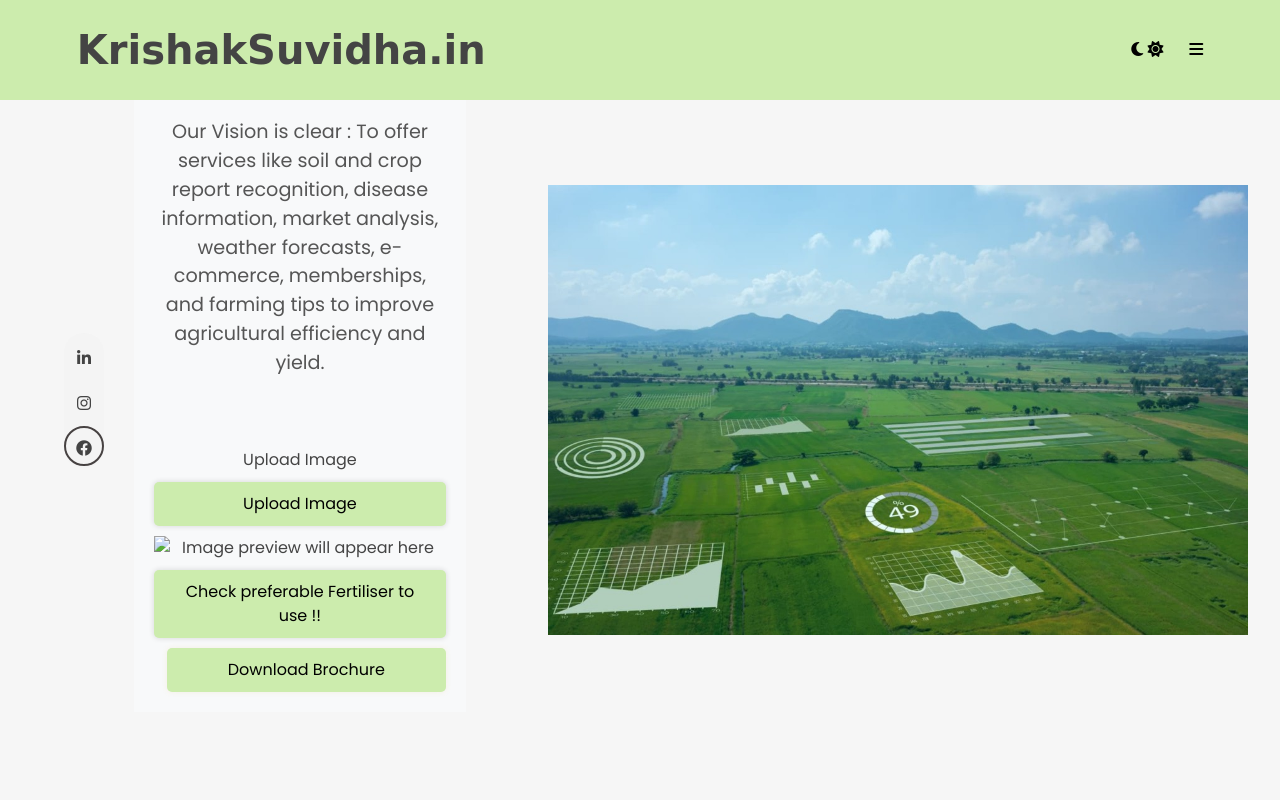
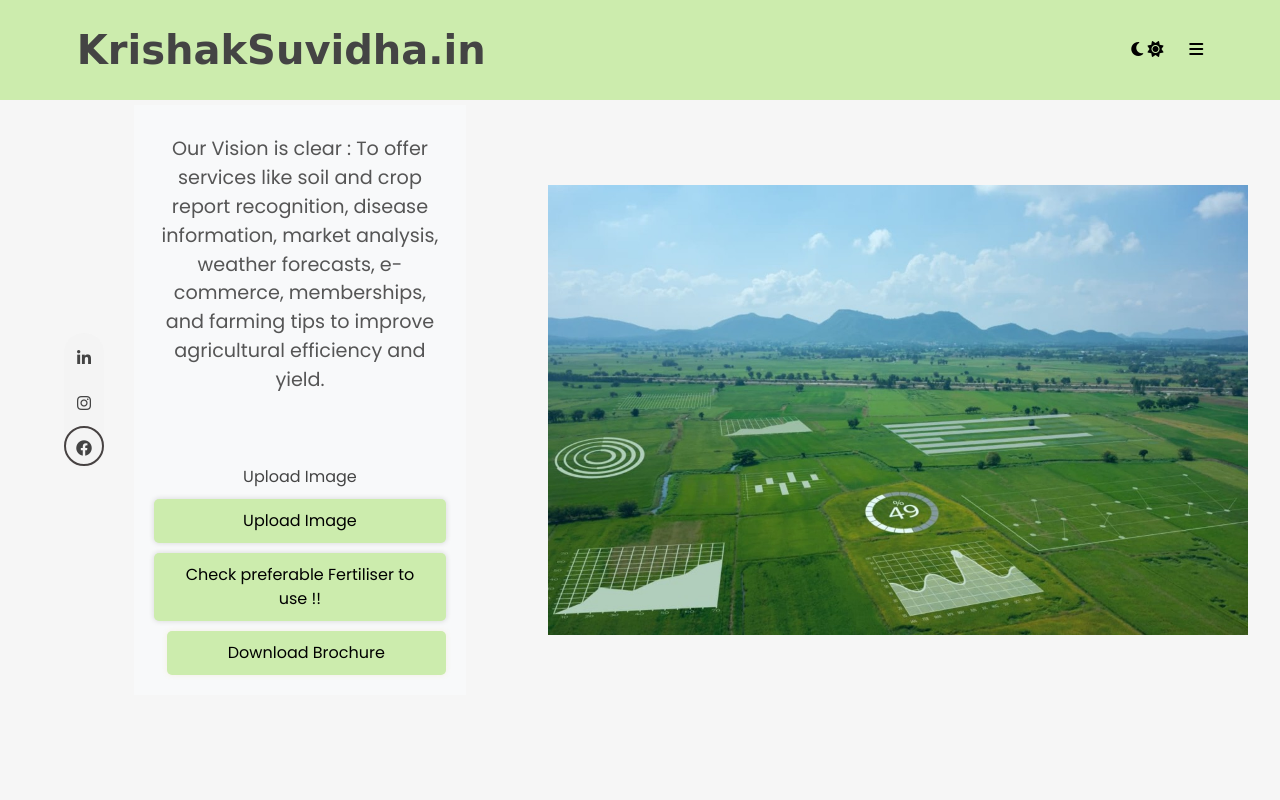
Before and after one commit to Satyam30raj/E-comm, a Flask app: page / in a window 1280 px wide. Shown: the top 800 px of the page. Run offline with Flask 3, Linux system fonts and the light colour scheme; some libraries are stand-ins or nearby versions; some web fonts are replaced.

Commit message:
home.html

```diff
--- a/templates/home.html
+++ b/templates/home.html
@@ -224,8 +224,6 @@
                         <div class="hero_btn">
                             <h2>Upload Image</h2>
 <a href="#" class="btn_1" id="uploadLink">Upload Image </a>
-<input type="file" accept="image/*" capture="camera" id="fileInput" style="display: none;">
-<img id="preview" alt="Image preview will appear here" />
                             <a href="/index" class="btn_1">Check preferable Fertiliser to use !!</a>
                             <button class="btn_2">
                                 <a href="#" target="_blank">Download Brochure</a>
```
